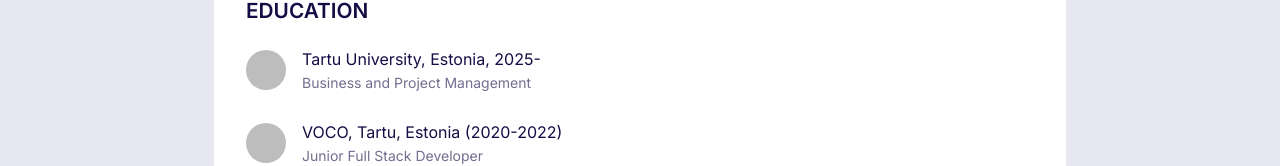
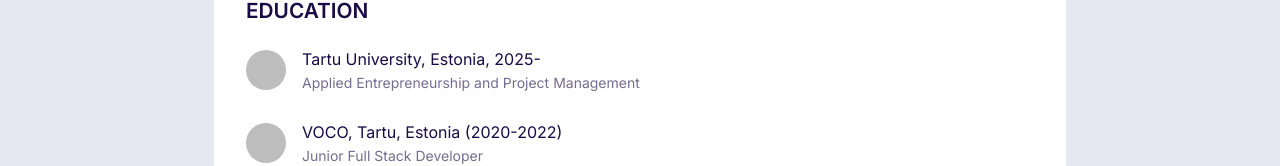
Before and after one commit to juliataro/portfolio, a React (Vite) app: page /about in a window 1280 px wide. Shown: the part 612-778 px from the top of the page. Built offline with nearby package versions, Linux system fonts and the light colour scheme; some icons are missing; a web font is replaced by a local one.

Commit message:
Website links to projects correction

```diff
--- a/src/pages/about.tsx
+++ b/src/pages/about.tsx
@@ -23,7 +23,7 @@
   {
     id: 1,
     primary: "Tartu University, Estonia, 2025-",
-    secondary: "Business and Project Management",
+    secondary: "Applied Entrepreneurship and Project Management",
     icon: <SchoolIcon />,
   },
   {
```
